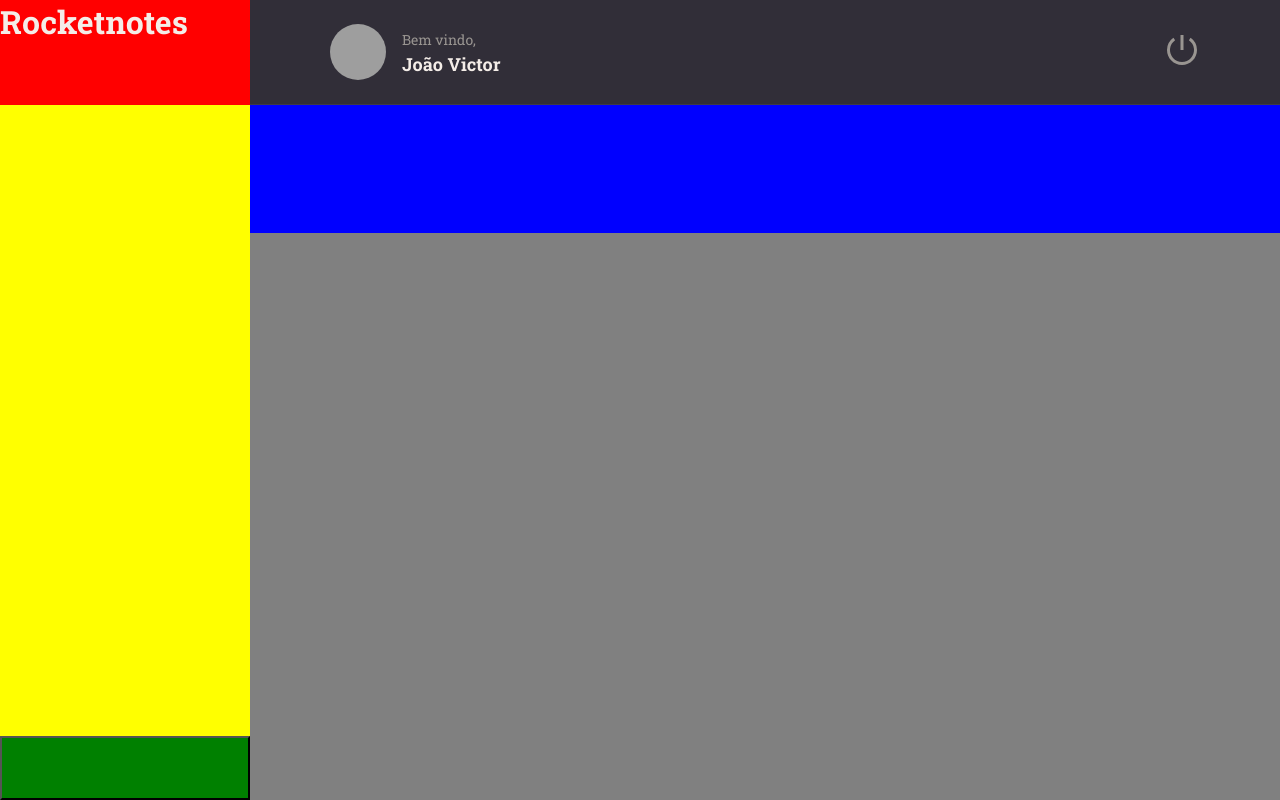
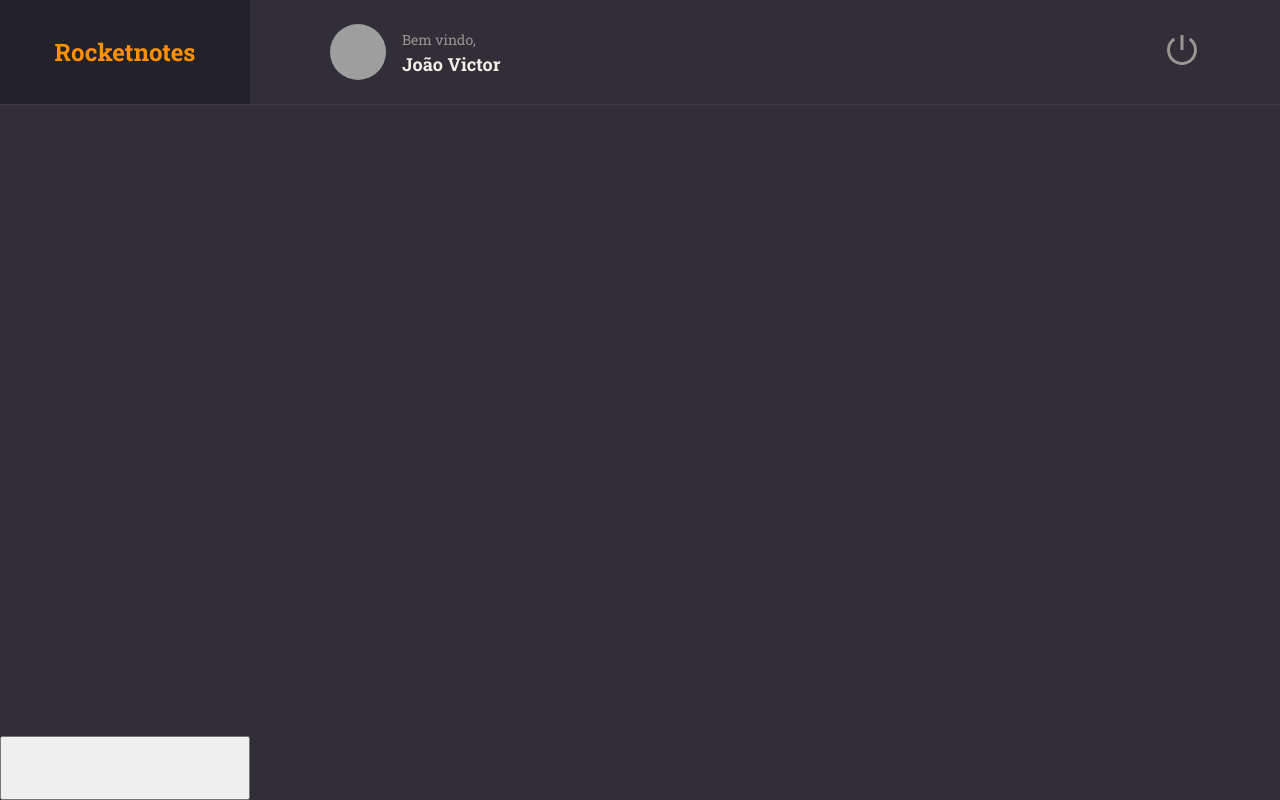
Before and after one commit to Dev-JoaoVictor/explorer, a React (Vite) app in the folder stage09/rocketnotes/: page / in a window 1280 px wide. Built offline with nearby package versions, Linux system fonts and the light colour scheme; grey boxes are pictures that could not be loaded.

Commit message:
Custmizando a brand

```diff
--- a/stage09/rocketnotes/src/pages/Home/styles.js
+++ b/stage09/rocketnotes/src/pages/Home/styles.js
@@ -16,25 +16,35 @@ export const Container = styled.div`
 
 export const Brand = styled.div`
   grid-area: brand;
-  background-color: red;
+
+  display: flex;
+  justify-content: center;
+  align-items: center;
+
+  border-bottom-width: 1px;
+  border-bottom-style: solid;
+  border-bottom-color: ${({ theme }) => theme.COLORS.BACKGROUND_700};
+
+  background-color: ${({ theme }) => theme.COLORS.BACKGROUND_900};
+
+  > h1 {
+    font-size: 24px;
+    color: ${({ theme }) => theme.COLORS.ORANGE};
+  }
 `;
 
 export const Menu = styled.ul`
   grid-area: menu;
-  background-color: yellow;
 `;
 
 export const Search = styled.div`
   grid-area: search;
-  background-color: blue;
 `;
 
 export const Content = styled.div`
   grid-area: content;
-  background-color: gray;
 `;
 
 export const NewNote = styled.button`
   grid-area: newnote;
-  background-color: green;
 `;
```
